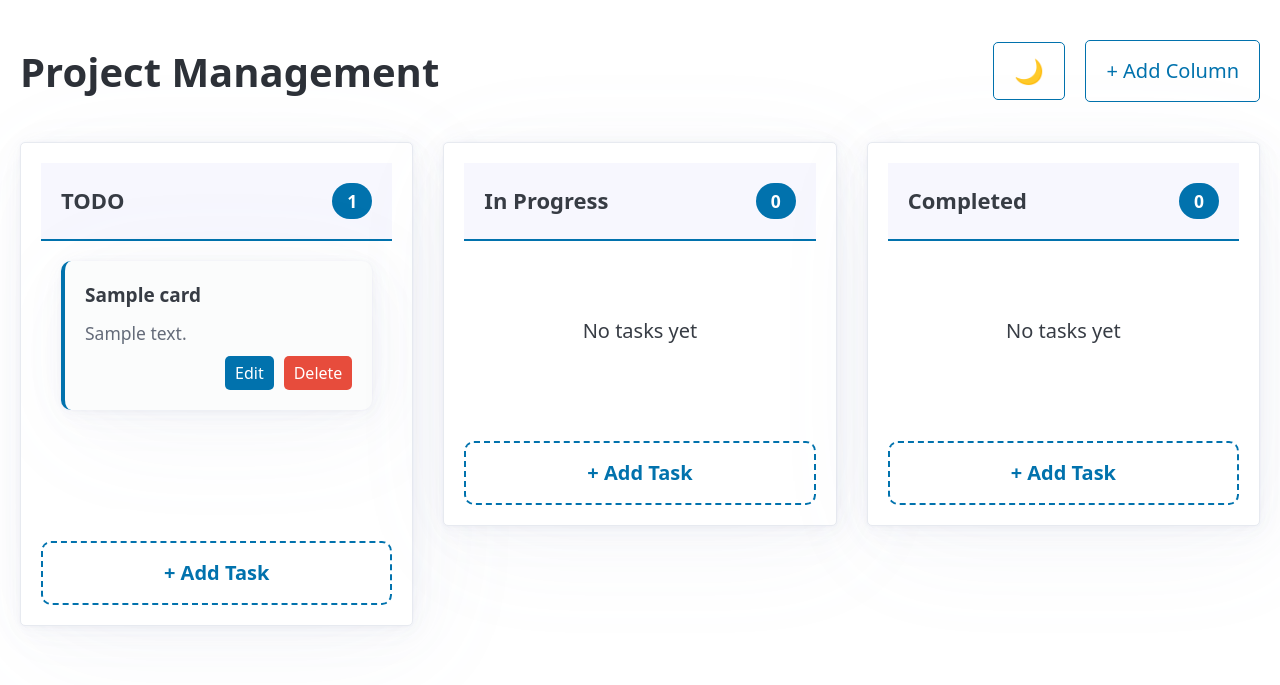
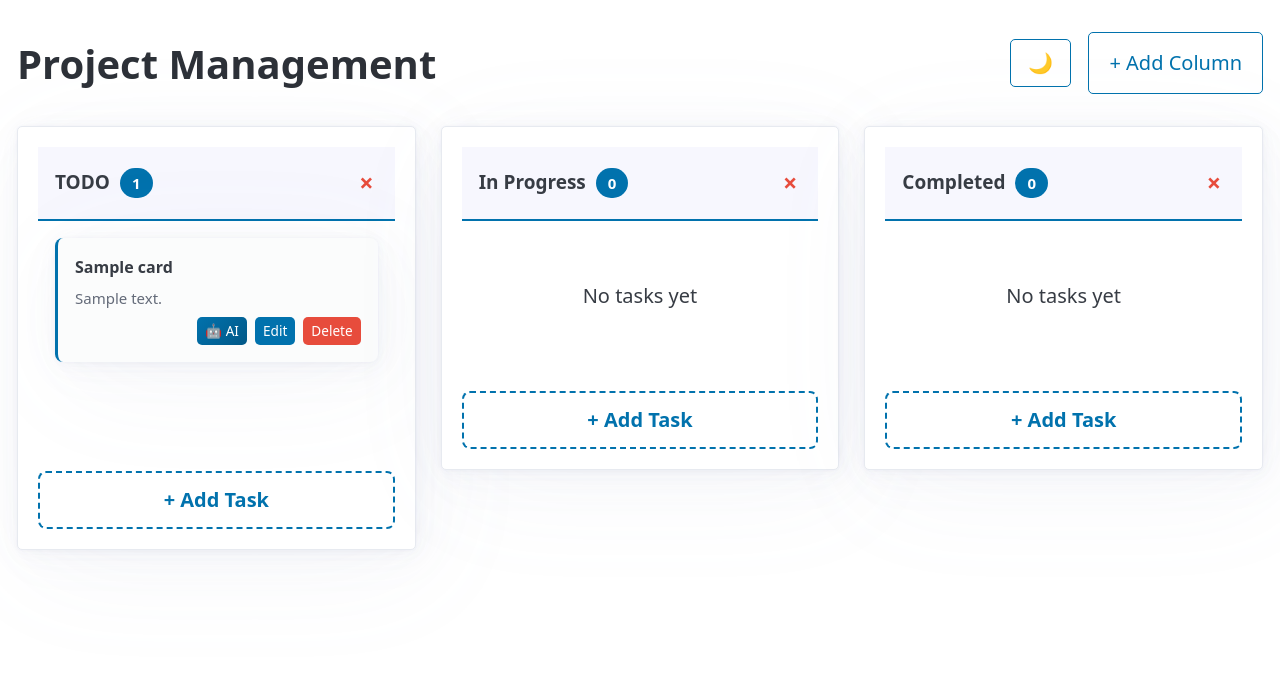
Before and after one commit to issamaro/claude-code-project-management-app-01, a FastAPI app: page / in a window 1280 px wide. Shown: the top 685 px of the page. Run offline with FastAPI, Linux system fonts and the light colour scheme; data comes from the database, SQL or seed files in the repository; tables that the repository leaves empty hold one stand-in row (values such as "Sample post"); some libraries are stand-ins or nearby versions.

Commit message:
Fix column deletion bug and add AI prompt generation feature
- Fixed bug where deleting a column would remove all related cards
- Removed delete-orphan cascade rule from Column.cards relationship
- Added db.flush() before column deletion to persist card updates
- Cards now correctly transfer to leftmost remaining column on deletion
- Added AI prompt generation feature using Claude API
- Added dark/light theme toggle with system preference support
- Updated documentation and dependencies

🤖 Generated with [Claude Code](https://claude.com/claude-code)

Co-Authored-By: Claude <noreply@anthropic.com>

```diff
--- a/database.py
+++ b/database.py
@@ -23,7 +23,7 @@ class Column(Base):
     title = SAColumn(String, index=True)
     position = SAColumn(Float, default=0.0)
 
-    cards = relationship("Card", back_populates="column", cascade="all, delete-orphan")
+    cards = relationship("Card", back_populates="column")
 
 
 class Card(Base):
--- a/main.py
+++ b/main.py
@@ -8,9 +8,23 @@ from pydantic import BaseModel
 from database import Column, Card, init_db, get_db
 from datetime import datetime
 from typing import List, Optional
+from dotenv import load_dotenv
+import os
+from anthropic import Anthropic
+
+# Load environment variables
+load_dotenv()
 
 # Initialize database
 init_db()
+
+# Initialize Anthropic client
+ANTHROPIC_API_KEY = os.getenv("ANTHROPIC_API_KEY")
+CLAUDE_MODEL = os.getenv("CLAUDE_MODEL", "claude-sonnet-4-5-20250929")
+if ANTHROPIC_API_KEY:
+    anthropic_client = Anthropic(api_key=ANTHROPIC_API_KEY)
+else:
+    anthropic_client = None
 
 # Create FastAPI app
 app = FastAPI(docs_url=None, redoc_url=None)
@@ -73,12 +87,26 @@ async def get_columns(db: Session = Depends(get_db)):
     """Get all columns with their cards."""
     columns = db.query(Column).order_by(Column.position).all()
 
-    # Add cards to each column
+    # Build result with properly serializable data
     result = []
     for col in columns:
         cards = db.query(Card).filter(Card.column_id == col.id).order_by(Card.position).all()
-        col.cards = cards
-        result.append(col)
+        result.append({
+            "id": col.id,
+            "title": col.title,
+            "position": col.position,
+            "cards": [
+                {
+                    "id": card.id,
+                    "title": card.title,
+                    "notes": card.notes,
+                    "column_id": card.column_id,
+                    "position": card.position,
+                    "created_at": card.created_at
+                }
+                for card in cards
+            ]
+        })
 
     return result
 
@@ -94,8 +122,49 @@ async def create_column(request: CreateColumnRequest, db: Session = Depends(get_
     db.add(new_column)
     db.commit()
     db.refresh(new_column)
-    new_column.cards = []
-    return new_column
+
+    return {
+        "id": new_column.id,
+        "title": new_column.title,
+        "position": new_column.position,
+        "cards": []
+    }
+
+
+@app.delete("/api/columns/{column_id}")
+async def delete_column(column_id: int, db: Session = Depends(get_db)):
+    """Delete a column and move its cards to the leftmost column."""
+    # Get the column to delete
+    column = db.query(Column).filter(Column.id == column_id).first()
+    if not column:
+        raise HTTPException(status_code=404, detail="Column not found")
+
+    # Check if this is the last column
+    total_columns = db.query(Column).count()
+    if total_columns <= 1:
+        raise HTTPException(status_code=400, detail="Cannot delete the last column")
+
+    # Get the leftmost column (first by position), excluding the column being deleted
+    leftmost_column = db.query(Column).filter(Column.id != column_id).order_by(Column.position).first()
+
+    # Move all cards from this column to the leftmost column
+    cards = db.query(Card).filter(Card.column_id == column_id).all()
+    max_position = db.query(func.max(Card.position)).filter(Card.column_id == leftmost_column.id).scalar()
+    next_position = (max_position or 0) + 1.0
+
+    for card in cards:
+        card.column_id = leftmost_column.id
+        card.position = next_position
+        next_position += 1.0
+
+    # Flush changes to database before deleting column
+    db.flush()
+
+    # Delete the column
+    db.delete(column)
+    db.commit()
+
+    return {"message": f"Column deleted. {len(cards)} card(s) moved to {leftmost_column.title}"}
 
 
 @app.post("/api/cards", response_model=CardSchema)
@@ -119,7 +188,15 @@ async def create_card(request: CreateCardRequest, db: Session = Depends(get_db))
     db.add(new_card)
     db.commit()
     db.refresh(new_card)
-    return new_card
+
+    return {
+        "id": new_card.id,
+        "title": new_card.title,
+        "notes": new_card.notes,
+        "column_id": new_card.column_id,
+        "position": new_card.position,
+        "created_at": new_card.created_at
+    }
 
 
 @app.put("/api/cards/{card_id}", response_model=CardSchema)
@@ -146,7 +223,15 @@ async def update_card(
 
     db.commit()
     db.refresh(card)
-    return card
+
+    return {
+        "id": card.id,
+        "title": card.title,
+        "notes": card.notes,
+        "column_id": card.column_id,
+        "position": card.position,
+        "created_at": card.created_at
+    }
 
 
 @app.patch("/api/cards/{card_id}/move")
@@ -171,7 +256,15 @@ async def move_card(
 
     db.commit()
     db.refresh(card)
-    return card
+
+    return {
+        "id": card.id,
+        "title": card.title,
+        "notes": card.notes,
+        "column_id": card.column_id,
+        "position": card.position,
+        "created_at": card.created_at
+    }
 
 
 @app.delete("/api/cards/{card_id}")
@@ -186,6 +279,66 @@ async def delete_card(card_id: int, db: Session = Depends(get_db)):
     return {"message": "Card deleted successfully"}
 
 
+@app.post("/api/cards/{card_id}/generate-prompt")
+async def generate_prompt(card_id: int, db: Session = Depends(get_db)):
+    """Generate an AI prompt based on card title and notes, and append to notes."""
+    if not anthropic_client:
+        raise HTTPException(
+            status_code=503,
+            detail="AI feature not available. Please set ANTHROPIC_API_KEY environment variable."
+        )
+
+    card = db.query(Card).filter(Card.id == card_id).first()
+    if not card:
+        raise HTTPException(status_code=404, detail="Card not found")
+
+    try:
+        # Create prompt for Claude
+        system_message = "You are a helpful assistant that generates concise, actionable implementation prompts for tasks. Generate a friendly, non-technical prompt that helps implement the given task well. Keep it brief (2-3 sentences max)."
+
+        user_message = f"""Generate a concise implementation prompt for this task:
+
+Title: {card.title}
+Current notes: {card.notes if card.notes else 'None'}
+
+Please provide a friendly, actionable prompt that can be used to implement this task."""
+
+        # Call Claude API
+        message = anthropic_client.messages.create(
+            model=CLAUDE_MODEL,
+            max_tokens=300,
+            system=system_message,
+            messages=[
+                {"role": "user", "content": user_message}
+            ]
+        )
+
+        # Extract the response
+        generated_prompt = message.content[0].text
+
+        # Append to card notes
+        separator = "\n\n---\n" if card.notes else ""
+        card.notes = f"{card.notes}{separator}💡 AI Prompt:\n{generated_prompt}"
+
+        db.commit()
+        db.refresh(card)
+
+        return {
+            "id": card.id,
+            "title": card.title,
+            "notes": card.notes,
+            "column_id": card.column_id,
+            "position": card.position,
+            "created_at": card.created_at
+        }
+
+    except Exception as e:
+        raise HTTPException(
+            status_code=500,
+            detail=f"Failed to generate prompt: {str(e)}"
+        )
+
+
 if __name__ == "__main__":
     import uvicorn
 
--- a/requirements.txt
+++ b/requirements.txt
@@ -2,3 +2,5 @@ fastapi==0.115.0
 uvicorn[standard]==0.29.0
 sqlalchemy==2.0.27
 jinja2==3.1.2
+anthropic>=0.18.0
+python-dotenv>=1.0.0
--- a/static/css/custom.css
+++ b/static/css/custom.css
@@ -62,15 +62,15 @@ dialog article {
 /* Main layout */
 main.container {
     max-width: 100%;
-    padding: 2rem 1rem;
+    padding: 1.6rem 0.85rem;
 }
 
 header {
     display: flex;
     justify-content: space-between;
     align-items: center;
-    margin-bottom: 2rem;
-    gap: 1rem;
+    margin-bottom: 1.6rem;
+    gap: 0.85rem;
 }
 
 header h1 {
@@ -80,25 +80,25 @@ header h1 {
 
 .header-actions {
     display: flex;
-    gap: 1rem;
+    gap: 0.85rem;
     align-items: center;
 }
 
 #themeToggle {
-    padding: 0.5rem 1rem;
+    padding: 0.4rem 0.85rem;
     min-width: auto;
 }
 
 #themeIcon {
-    font-size: 1.2rem;
+    font-size: 1rem;
     display: inline-block;
 }
 
 /* Kanban board */
 .kanban-board {
     display: grid;
-    grid-template-columns: repeat(auto-fit, minmax(350px, 1fr));
-    gap: 1.5rem;
+    grid-template-columns: repeat(auto-fit, minmax(300px, 1fr));
+    gap: 1.25rem;
     align-items: start;
 }
 
@@ -121,34 +121,50 @@ header h1 {
     display: flex;
     justify-content: space-between;
     align-items: center;
-    padding: 1rem;
+    padding: 0.85rem;
     border-bottom: 2px solid var(--pico-primary);
     background: var(--column-header-bg);
 }
 
 .column-header h2 {
     margin: 0;
-    font-size: 1.1rem;
+    font-size: 0.95rem;
     font-weight: 600;
 }
 
 .column-header .card-count {
     background: var(--pico-primary);
     color: var(--pico-primary-inverse);
-    padding: 0.25rem 0.75rem;
-    border-radius: 1rem;
-    font-size: 0.875rem;
+    padding: 0.2rem 0.6rem;
+    border-radius: 0.85rem;
+    font-size: 0.75rem;
     font-weight: 600;
+}
+
+.column-delete-btn {
+    background: transparent;
+    border: none;
+    color: #e74c3c;
+    font-size: 1.25rem;
+    padding: 0 0.2rem;
+    cursor: pointer;
+    transition: color 0.2s ease, transform 0.2s ease;
+    font-weight: bold;
+}
+
+.column-delete-btn:hover {
+    color: #c0392b;
+    transform: scale(1.1);
 }
 
 /* Cards container */
 .cards-container {
     flex: 1;
-    padding: 1rem;
-    min-height: 300px;
+    padding: 0.85rem;
+    min-height: 250px;
     display: flex;
     flex-direction: column;
-    gap: 0.75rem;
+    gap: 0.6rem;
 }
 
 .cards-container.empty {
@@ -157,15 +173,15 @@ header h1 {
     justify-content: center;
     color: var(--pico-muted-color);
     font-style: italic;
-    min-height: 200px;
+    min-height: 170px;
 }
 
 /* Card styling */
 .card {
     background: var(--pico-card-sectioning-background-color);
-    padding: 1rem;
-    border-radius: 0.5rem;
-    border-left: 4px solid var(--pico-primary);
+    padding: 0.85rem;
+    border-radius: 0.4rem;
+    border-left: 3px solid var(--pico-primary);
     cursor: move;
     transition: all 0.2s ease;
     user-select: none;
@@ -194,16 +210,16 @@ header h1 {
 }
 
 .card-title {
-    margin: 0 0 0.5rem 0;
+    margin: 0 0 0.4rem 0;
     font-weight: 600;
-    font-size: 0.95rem;
+    font-size: 0.8rem;
     word-break: break-word;
 }
 
 .card-notes {
-    font-size: 0.875rem;
+    font-size: 0.75rem;
     color: var(--pico-muted-color);
-    margin: 0 0 0.5rem 0;
+    margin: 0 0 0.4rem 0;
     word-break: break-word;
     display: -webkit-box;
     -webkit-line-clamp: 2;
@@ -213,16 +229,32 @@ header h1 {
 
 .card-footer {
     display: flex;
-    gap: 0.5rem;
+    gap: 0.4rem;
     justify-content: flex-end;
-    margin-top: 0.5rem;
+    margin-top: 0.4rem;
 }
 
 .card-footer button {
-    padding: 0.25rem 0.5rem;
-    font-size: 0.8rem;
+    padding: 0.2rem 0.4rem;
+    font-size: 0.68rem;
     border: none;
     cursor: pointer;
+}
+
+.card-btn-ai {
+    background: linear-gradient(135deg, var(--pico-primary), var(--pico-primary-hover));
+    color: var(--pico-primary-inverse);
+    border: none;
+}
+
+.card-btn-ai:hover {
+    background: linear-gradient(135deg, var(--pico-primary-hover), #4c3aa6);
+    box-shadow: 0 2px 8px var(--pico-primary-focus);
+}
+
+.card-btn-ai:disabled {
+    opacity: 0.7;
+    cursor: not-allowed;
 }
 
 .card-btn-edit {
@@ -246,14 +278,14 @@ header h1 {
 /* Add card button */
 .add-card-btn {
     width: 100%;
-    padding: 0.75rem;
+    padding: 0.6rem;
     border: 2px dashed var(--pico-primary);
     background: transparent;
     color: var(--pico-primary);
     font-weight: 600;
     cursor: pointer;
     transition: all 0.3s ease;
-    border-radius: 0.5rem;
+    border-radius: 0.4rem;
 }
 
 .add-card-btn:hover {
@@ -264,12 +296,12 @@ header h1 {
 /* Column actions */
 .column-actions {
     display: flex;
-    gap: 0.5rem;
+    gap: 0.4rem;
 }
 
 .column-actions button {
-    padding: 0.25rem 0.5rem;
-    font-size: 0.8rem;
+    padding: 0.2rem 0.4rem;
+    font-size: 0.68rem;
 }
 
 /* Drop zone styling */
@@ -336,7 +368,7 @@ dialog article {
     }
 
     #themeToggle {
-        min-width: 60px;
+        min-width: 50px;
         flex: 0 0 auto;
     }
 }
@@ -350,18 +382,18 @@ dialog article {
 .error-message {
     background: #e74c3c;
     color: white;
-    padding: 1rem;
-    border-radius: 0.5rem;
-    margin-bottom: 1rem;
+    padding: 0.85rem;
+    border-radius: 0.4rem;
+    margin-bottom: 0.85rem;
     animation: slideIn 0.3s ease;
 }
 
 .success-message {
     background: #27ae60;
     color: white;
-    padding: 1rem;
-    border-radius: 0.5rem;
-    margin-bottom: 1rem;
+    padding: 0.85rem;
+    border-radius: 0.4rem;
+    margin-bottom: 0.85rem;
     animation: slideIn 0.3s ease;
 }
 
--- a/static/js/kanban.js
+++ b/static/js/kanban.js
@@ -108,10 +108,33 @@ function createColumnElement(column) {
 
     const header = document.createElement('div');
     header.className = 'column-header';
-    header.innerHTML = `
-        <h2>${escapeHtml(column.title)}</h2>
-        <span class="card-count">${column.cards.length}</span>
-    `;
+
+    const titleDiv = document.createElement('div');
+    titleDiv.style.display = 'flex';
+    titleDiv.style.alignItems = 'center';
+    titleDiv.style.gap = '0.5rem';
+
+    const h2 = document.createElement('h2');
+    h2.textContent = escapeHtml(column.title);
+
+    const countSpan = document.createElement('span');
+    countSpan.className = 'card-count';
+    countSpan.textContent = column.cards.length;
+
+    titleDiv.appendChild(h2);
+    titleDiv.appendChild(countSpan);
+
+    const deleteBtn = document.createElement('button');
+    deleteBtn.className = 'column-delete-btn';
+    deleteBtn.textContent = '×';
+    deleteBtn.title = 'Delete column';
+    deleteBtn.addEventListener('click', (e) => {
+        e.stopPropagation();
+        deleteColumn(column.id);
+    });
+
+    header.appendChild(titleDiv);
+    header.appendChild(deleteBtn);
 
     const cardsContainer = document.createElement('div');
     cardsContainer.className = 'cards-container';
@@ -186,6 +209,15 @@ function createCardElement(card) {
     const footer = document.createElement('div');
     footer.className = 'card-footer';
 
+    const aiBtn = document.createElement('button');
+    aiBtn.className = 'card-btn-ai';
+    aiBtn.innerHTML = '🤖 AI';
+    aiBtn.title = 'Generate AI prompt';
+    aiBtn.addEventListener('click', (e) => {
+        e.stopPropagation();
+        generateAIPrompt(card.id, aiBtn);
+    });
+
     const editBtn = document.createElement('button');
     editBtn.className = 'card-btn-edit';
     editBtn.textContent = 'Edit';
@@ -202,6 +234,7 @@ function createCardElement(card) {
         deleteCard(card.id);
     });
 
+    footer.appendChild(aiBtn);
     footer.appendChild(editBtn);
     footer.appendChild(deleteBtn);
 
@@ -369,6 +402,53 @@ async function addColumn() {
     }
 }
 
+// Delete a column
+async function deleteColumn(columnId) {
+    if (!confirm('Are you sure you want to delete this column? All cards will be moved to the first column.')) return;
+
+    try {
+        const response = await fetch(`/api/columns/${columnId}`, {
+            method: 'DELETE'
+        });
+
+        if (!response.ok) {
+            const errorData = await response.json();
+            throw new Error(errorData.detail || 'Failed to delete column');
+        }
+
+        const data = await response.json();
+        await loadColumns();
+        showSuccess(data.message);
+    } catch (error) {
+        showError('Failed to delete column: ' + error.message);
+    }
+}
+
+// Generate AI prompt for a card
+async function generateAIPrompt(cardId, button) {
+    const originalText = button.innerHTML;
+    button.innerHTML = '⏳ Generating...';
+    button.disabled = true;
+
+    try {
+        const response = await fetch(`/api/cards/${cardId}/generate-prompt`, {
+            method: 'POST'
+        });
+
+        if (!response.ok) {
+            const errorData = await response.json();
+            throw new Error(errorData.detail || 'Failed to generate prompt');
+        }
+
+        await loadColumns();
+        showSuccess('AI prompt generated and added to notes!');
+    } catch (error) {
+        showError('Failed to generate AI prompt: ' + error.message);
+        button.innerHTML = originalText;
+        button.disabled = false;
+    }
+}
+
 // Utility functions
 function showError(message) {
     const errorDiv = document.createElement('div');
```
Also changed, not shown: README.md, 1 other file.
